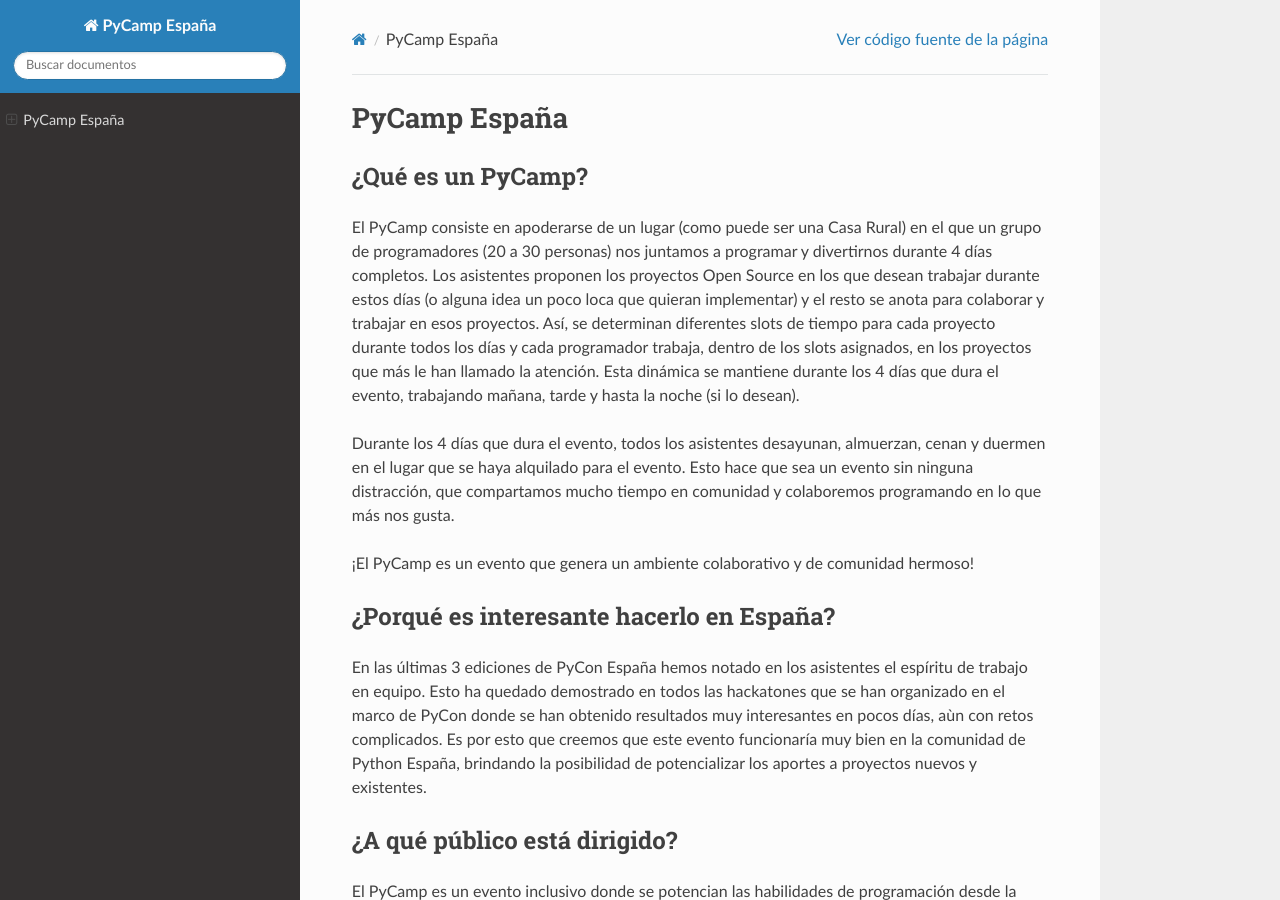
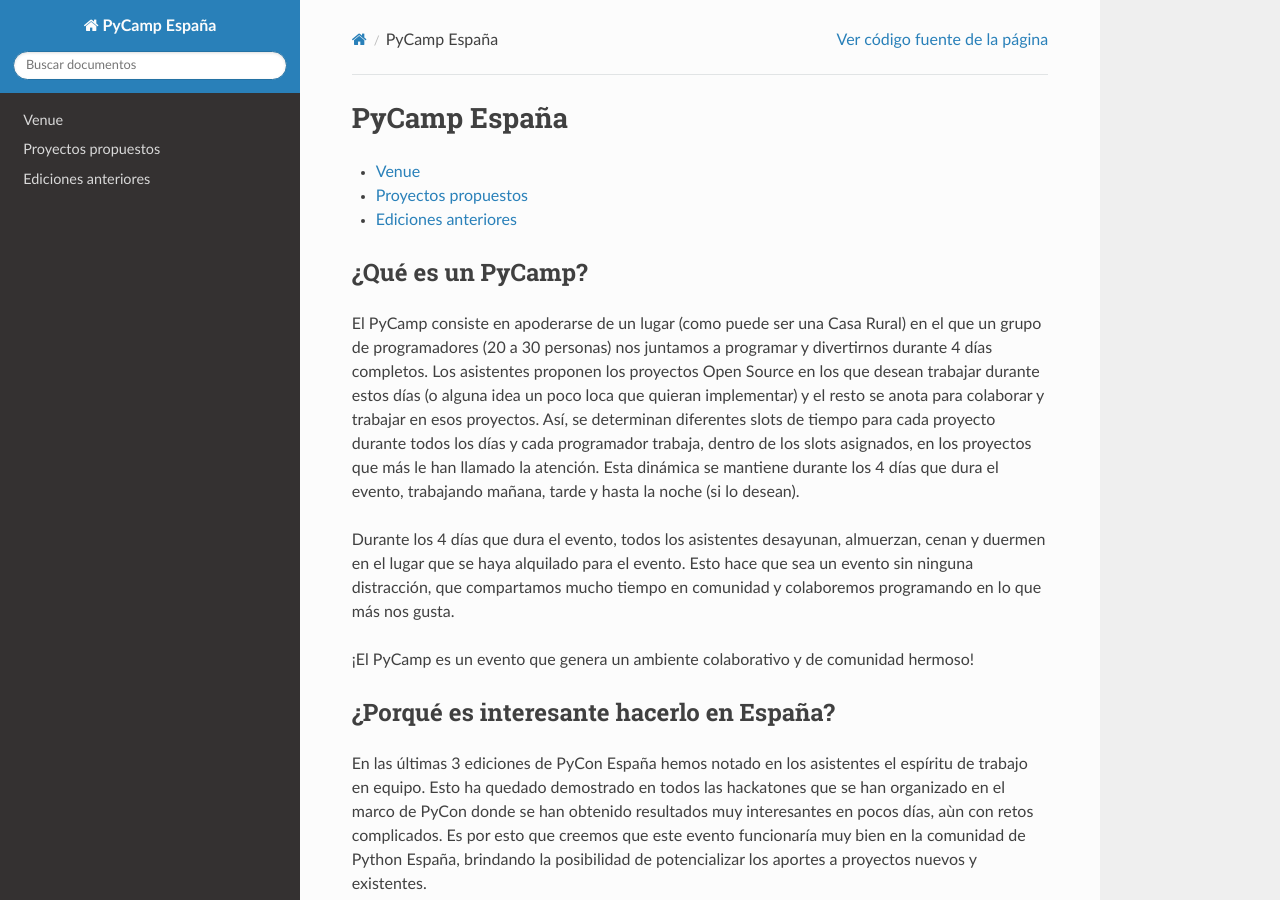
Before and after one commit to humitos/pycampes, a Sphinx documentation site: the page built from docs/index.rst, in a window 1280 px wide and 900 px high. Built offline with Sphinx 7.4.7 and the Read the Docs theme 2.0.0, drawn with Linux system fonts in a browser that asks for light colours.

Commit message:
proyectos propuestos de ejemplo

```diff
--- a/docs/index.rst
+++ b/docs/index.rst
@@ -2,10 +2,11 @@
 =============
 
 .. toctree::
-   :depth: 1
+   :maxdepth: 1
 
+   venue
+   proyectos
    ediciones-anteriores
-   venue
 
 
 
--- a/docs/venue.rst
+++ b/docs/venue.rst
@@ -1,5 +1,7 @@
 Venue
 =====
+
+El venue aún no está confirmado, pero será en la región de Cataluña.
 
 .. raw:: html
 
```
Also changed, not shown: docs/proyectos.rst (added, +34 -0 lines).
